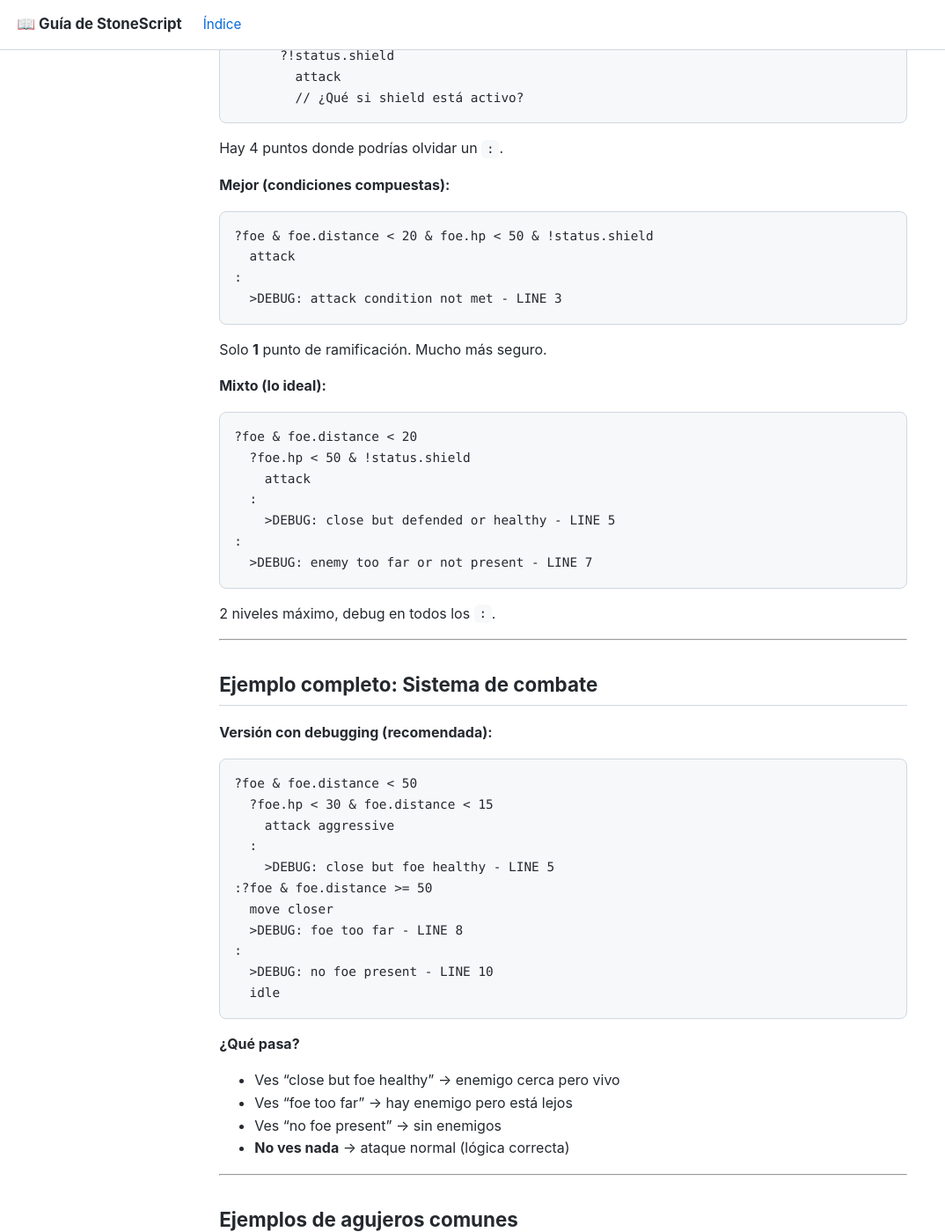
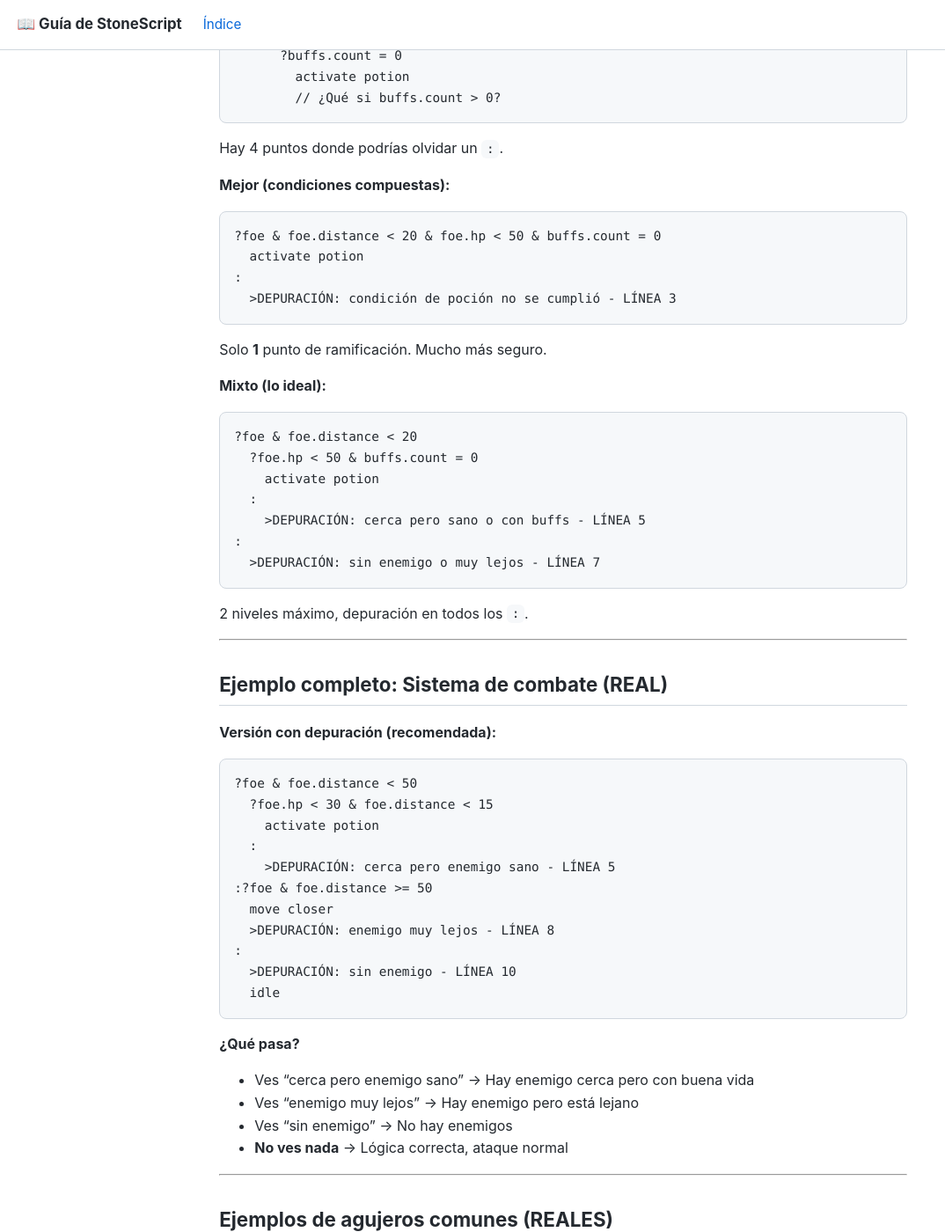
Before and after one commit to holaadios-23/Stonescript-Guia, a Jekyll site: the page built from docs/15-agujeros-logicos.md, in a window 1280 px wide and 1400 px high, scrolled down 3070 px. Shown: the whole window at 88% size, without its empty margins (0-1074 px from the left). Built offline with Jekyll 4.4.1, drawn with Linux system fonts in a browser that asks for light colours; our own code applies the rules of GitHub Pages for plain Markdown files; some of the changed text lies outside the part shown.

Commit message:
Mejorar capítulo 15: Agujeros lógicos con condiciones REALES y términos en español

````diff
--- a/docs/15-agujeros-logicos.md
+++ b/docs/15-agujeros-logicos.md
@@ -12,15 +12,15 @@ Es como darle instrucciones confusas a alguien: la persona entiende perfectament
 
 ---
 
-## 🔑 La técnica clave: SIEMPRE cierra con `:` (else)
+## 🔑 La técnica clave: SIEMPRE cierra con `:` (sino)
 
-**Regla de oro:** Aunque sea un solo `if`, siempre cierra la cadena con `:` que imprima un mensaje de debug. Si nunca ves ese mensaje, tu lógica está correcta. Si lo ves, **encontraste el agujero**.
+**Regla de oro:** Aunque sea un solo `?`, siempre cierra la cadena con `:` (sino) **que imprima un mensaje de depuración**. Si nunca ves ese mensaje, tu lógica está correcta. Si lo ves, **encontraste el agujero**.
 
 ```
-?condition
-  do thing
+?condición
+  hacer algo
 :
-  >DEBUG: condition false - LINE 3
+  >DEPURACIÓN: condición falsa - LÍNEA 3
 ```
 
 ---
@@ -30,54 +30,54 @@ Es como darle instrucciones confusas a alguien: la persona entiende perfectament
 **El peor caso:**
 
 ```
-?condition
-:?condition2
-  ?innerThing
-    do thing
-    // ¡AGUJERO! Si innerThing es false, ¿qué pasa?
-:?condition3
+?distancia.enemigo < 15
+:?distancia.enemigo < 20
+  ?vidaEnemigo < 50
+    atacar
+    // ¡AGUJERO! Si vidaEnemigo >= 50, ¿qué pasa?
+:?distancia.enemigo < 50
 :
-  default
+  acción por defecto
 ```
 
-Si `condition2` es **true** pero `innerThing` es **false**, el script **no entra al `:` final**. Tu personaje hace nada (agujero).
+Si `distancia.enemigo` está entre 15 y 20, pero `vidaEnemigo >= 50`, el script **no entra al `:` final**. Tu personaje hace nada (agujero).
 
 **Correcto:**
 
 ```
-?condition
-:?condition2
-  ?innerThing
-    do thing
+?distancia.enemigo < 15
+:?distancia.enemigo < 20
+  ?vidaEnemigo < 50
+    atacar
   :
-    >DEBUG: condition2 true but innerThing false - LINE 5
-:?condition3
-  do thing3
+    >DEPURACIÓN: enemigo a 15-20 pero sano - LÍNEA 5
+:?distancia.enemigo < 50
+  acercarse
 :
-  >DEBUG: no condition matched - LINE 9
-  default
+  >DEPURACIÓN: enemigo muy lejos - LÍNEA 9
+  movimiento aleatorio
 ```
 
-Ahora si ves "condition2 true but innerThing false", sabes exactamente dónde está el problema.
+Ahora si ves "enemigo a 15-20 pero sano", sabes exactamente dónde está el problema.
 
 ---
 
-## Técnica de debugging: paso a paso
+## Técnica de depuración: paso a paso
 
 ### 1. Identifica todas tus cadenas `?` `:?` `:`
 
 Marca dónde empiezan y terminan:
 
 ```
-?foe.distance < 10           // ← cadena 1 empieza
-  ?foe.hp < 50               // ← cadena 2 empieza (anidada)
-    attack
+?foe.distance < 10        // ← cadena 1 empieza
+  ?foe.hp < 50            // ← cadena 2 empieza (anidada)
+    activate potion
   :
     defend
-:?foe.distance < 20          // ← cadena 1 continúa
+:?foe.distance < 20       // ← cadena 1 continúa
   move closer
-:                            // ← cadena 1 termina
-  >DEBUG: too far - LINE 9
+:                         // ← cadena 1 termina
+  >DEPURACIÓN: enemigo muy lejos - LÍNEA 9
 ```
 
 ### 2. Asegúrate de que CADA cadena termine con `:`
@@ -87,30 +87,30 @@ Marca dónde empiezan y terminan:
 :?...
 :?...
 :                    // ← obligatorio
-  >DEBUG: message
+  >DEPURACIÓN: mensaje
 ```
 
 Incluso cadenas de una sola `?`:
 
 ```
-?condition
-  do thing
+?condición
+  hacer algo
 :                    // ← SÍ, aunque sea solo un if
-  >DEBUG: message
+  >DEPURACIÓN: mensaje
 ```
 
-### 3. Añade debug a cada `:` final
+### 3. Añade depuración a cada `:` final
 
 ```
 ?hp < 20
   activate potion
 :
-  >DEBUG: hp >= 20 - LINE 4
+  >DEPURACIÓN: vida >= 20 - LÍNEA 4
 ```
 
 ### 4. Prueba en el juego
 
-Si ves mensajes de debug en lugares inesperados, encontraste el agujero.
+Si ves mensajes de depuración en lugares inesperados, encontraste el agujero.
 
 ### 5. Cierra el agujero
 
@@ -128,9 +128,9 @@ Muchas condiciones anidadas = muchos agujeros potenciales.
 ?foe
   ?foe.distance < 20
     ?foe.hp < 50
-      ?!status.shield
-        attack
-        // ¿Qué si shield está activo?
+      ?buffs.count = 0
+        activate potion
+        // ¿Qué si buffs.count > 0?
 ```
 
 Hay 4 puntos donde podrías olvidar un `:`.
@@ -138,10 +138,10 @@ Hay 4 puntos donde podrías olvidar un `:`.
 **Mejor (condiciones compuestas):**
 
 ```
-?foe & foe.distance < 20 & foe.hp < 50 & !status.shield
-  attack
+?foe & foe.distance < 20 & foe.hp < 50 & buffs.count = 0
+  activate potion
 :
-  >DEBUG: attack condition not met - LINE 3
+  >DEPURACIÓN: condición de poción no se cumplió - LÍNEA 3
 ```
 
 Solo **1** punto de ramificación. Mucho más seguro.
@@ -150,65 +150,66 @@ Solo **1** punto de ramificación. Mucho más seguro.
 
 ```
 ?foe & foe.distance < 20
-  ?foe.hp < 50 & !status.shield
-    attack
+  ?foe.hp < 50 & buffs.count = 0
+    activate potion
   :
-    >DEBUG: close but defended or healthy - LINE 5
+    >DEPURACIÓN: cerca pero sano o con buffs - LÍNEA 5
 :
-  >DEBUG: enemy too far or not present - LINE 7
+  >DEPURACIÓN: sin enemigo o muy lejos - LÍNEA 7
 ```
 
-2 niveles máximo, debug en todos los `:`.
+2 niveles máximo, depuración en todos los `:`.
 
 ---
 
-## Ejemplo completo: Sistema de combate
+## Ejemplo completo: Sistema de combate (REAL)
 
-**Versión con debugging (recomendada):**
+**Versión con depuración (recomendada):**
 
 ```
 ?foe & foe.distance < 50
   ?foe.hp < 30 & foe.distance < 15
-    attack aggressive
+    activate potion
   :
-    >DEBUG: close but foe healthy - LINE 5
+    >DEPURACIÓN: cerca pero enemigo sano - LÍNEA 5
 :?foe & foe.distance >= 50
   move closer
-  >DEBUG: foe too far - LINE 8
+  >DEPURACIÓN: enemigo muy lejos - LÍNEA 8
 :
-  >DEBUG: no foe present - LINE 10
+  >DEPURACIÓN: sin enemigo - LÍNEA 10
   idle
 ```
 
 **¿Qué pasa?**
 
-- Ves "close but foe healthy" → enemigo cerca pero vivo
-- Ves "foe too far" → hay enemigo pero está lejos
-- Ves "no foe present" → sin enemigos
-- **No ves nada** → ataque normal (lógica correcta)
+- Ves "cerca pero enemigo sano" → Hay enemigo cerca pero con buena vida
+- Ves "enemigo muy lejos" → Hay enemigo pero está lejano
+- Ves "sin enemigo" → No hay enemigos
+- **No ves nada** → Lógica correcta, ataque normal
 
 ---
 
-## Ejemplos de agujeros comunes
+## Ejemplos de agujeros comunes (REALES)
 
 ### 1. Olvidar el `:` final
 
 ```
-?condition1
-  do thing
-?condition2           // ¡MAL! Esto corre independiente, no es parte del if
-  do thing2
+?loc = caves
+  loadout 1
+?loc = deadwood        // ¡MAL! Esto corre independiente
+  loadout 2
 ```
 
 **Correcto:**
 
 ```
-?condition1
-  do thing
-:?condition2
-  do thing2
+?loc = caves
+  loadout 1
+:?loc = deadwood
+  loadout 2
 :
-  >DEBUG: no condition - LINE 7
+  >DEPURACIÓN: otra ubicación - LÍNEA 6
+  loadout 3
 ```
 
 ---
@@ -229,7 +230,7 @@ Solo **1** punto de ramificación. Mucho más seguro.
 
 ---
 
-### 3. Confundir `&` (AND) con `|` (OR)
+### 3. Confundir `&` (Y) con `|` (O)
 
 ```
 ?hp < 10 & foe.distance > 15    // solo si AMBAS son true
@@ -245,54 +246,97 @@ Si enemigo está cerca pero tienes poca vida, ¡no funciona!
   activate potion
 ```
 
+O si querías verificar ambas (aunque sea raro):
+
+```
+?hp < 10 | foe.distance > 50    // si vida baja O enemigo muy lejos
+  activate potion
+```
+
 ---
 
-### 4. Variables que no se reinician
+### 4. Confundir `!` (NO)
 
 ```
-var hasUsedUlimate = false
+?foe.armor = 0        // armor exactamente 0
+```
 
-?key = spacebar & !hasUsedUlimate
-  activate ultimate
-  hasUsedUlimate = true   // ← OBLIGATORIO
+**Si querías "sin armadura":**
+
+```
+?foe.armor ! 0        // armor NO es 0
+```
+
+O:
+
+```
+?!foe               // NO hay enemigo
+  loadout 1
+:
+  loadout 2
+```
+
+---
+
+### 5. Variables que no se reinician
+
+```
+var hasUsedAbility = false
+
+?item.CanActivate()
+  activate R
+  hasUsedAbility = true   // ← OBLIGATORIO
 ```
 
 Sin reiniciar, se activa 30 veces por segundo.
 
 ---
 
-### 5. Counter mal estructurado
+### 6. Cadenas mal cerradas con condiciones reales
+
+**El peor caso del juego:**
 
 ```
-var counter = 0
-counter = counter + 1
-?counter = 10
-  activate ability
+?loc = caves
+:?loc = deadwood
+  ?foe = bolesh
+    equipR hammer
+  // ¡AGUJERO! deadwood, no es bolesh, ¿qué?
+:?loc = halls
+:
+  loadout 1
 ```
-
-`counter` nunca llega a 10.
 
 **Correcto:**
 
 ```
-var counter = 0
-
-counter = counter + 1
-?counter = 10
-  activate ability
-  counter = 0         // reiniciar
+?loc = caves
+  loadout 1
+  >DEPURACIÓN: en cuevas - LÍNEA 3
+:?loc = deadwood
+  ?foe = bolesh
+    equipR hammer
+  :
+    >DEPURACIÓN: deadwood pero no bolesh - LÍNEA 8
+:?loc = halls
+  equipL poison wand
+  >DEPURACIÓN: en halls - LÍNEA 11
+:
+  >DEPURACIÓN: otra ubicación - LÍNEA 13
+  loadout 1
 ```
 
 ---
 
 ## Checklist: tu lógica está lista cuando...
 
-- [ ] CADA cadena `?` `:?` `:?` termina con `:` con debug
+- [ ] CADA cadena `?` `:?` `:?` termina con `:`
+- [ ] CADA `:` final tiene un mensaje de depuración
 - [ ] No hay más de 2 niveles de anidación sin razón
 - [ ] Probaste el script en el juego
-- [ ] **No ves NINGÚN mensaje de debug** (eso significa que está correcto)
-- [ ] Probaste casos extremos (sin enemigos, vida 0, etc.)
-- [ ] Otro programador puede leer tu código y entender cada rama
+- [ ] **No ves NINGÚN mensaje de depuración** (eso = lógica correcta)
+- [ ] Probaste casos extremos (sin enemigos, vida 1, etc.)
+- [ ] Otro jugador puede leer tu código y entender cada rama
 
 ---
 
@@ -300,10 +344,10 @@ counter = counter + 1
 
 | Problema | Solución |
 |----------|----------|
-| "¿Qué pasa en este caso?" | Añade un `:` con `>DEBUG` |
-| Condiciones anidadas profundas | Usa `&` y `|` en una línea |
-| "Mi script hace cosas raras" | Ejecuta con debug y busca dónde aparece |
-| "Algunas veces no hace nada" | Hay un agujero; cierra las cadenas con `:` |
+| "¿Qué pasa en este caso?" | Añade un `:` con `>DEPURACIÓN` |
+| Condiciones anidadas profundas | Usa `&` y `\|` en una línea |
+| "Mi script hace cosas raras" | Ejecuta con depuración y busca dónde aparece |
+| "Algunas veces no hace nada" | Hay un agujero; cierra todas las cadenas con `:` |
 
 ---
 
````
